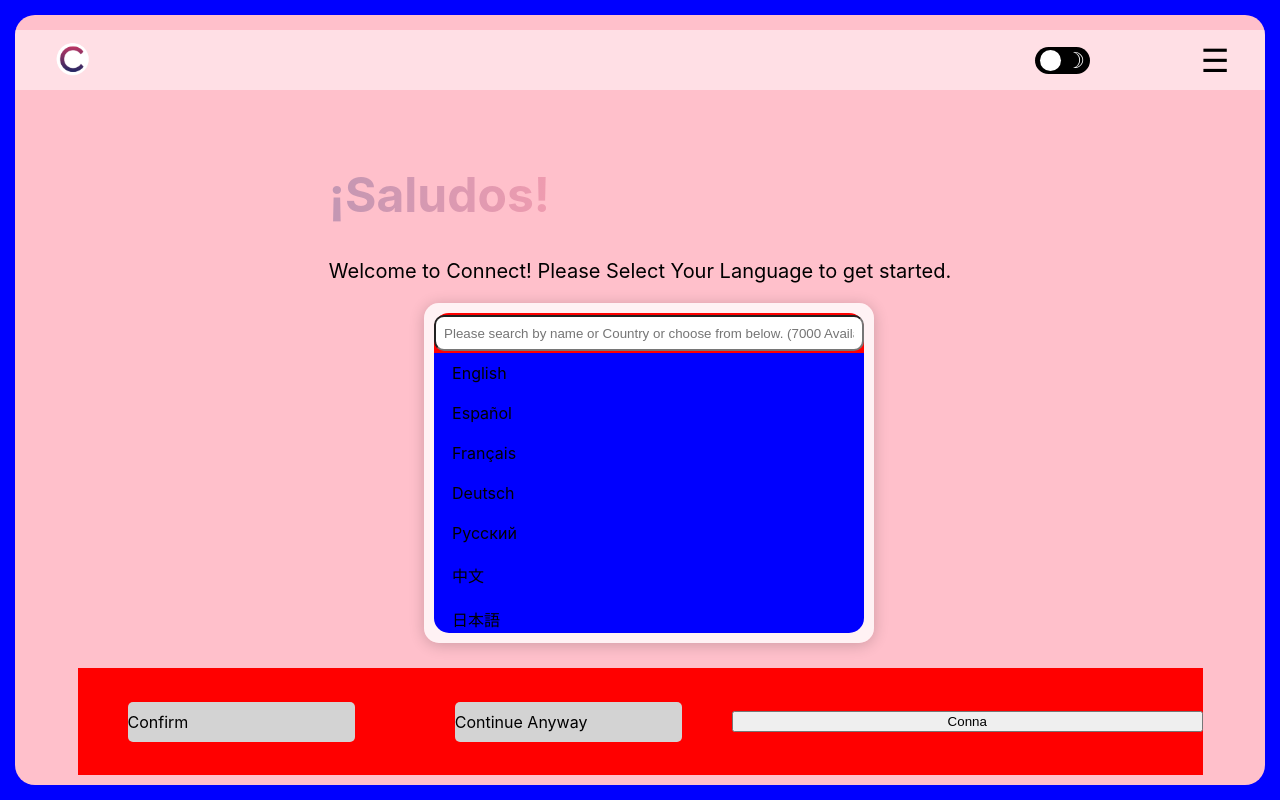
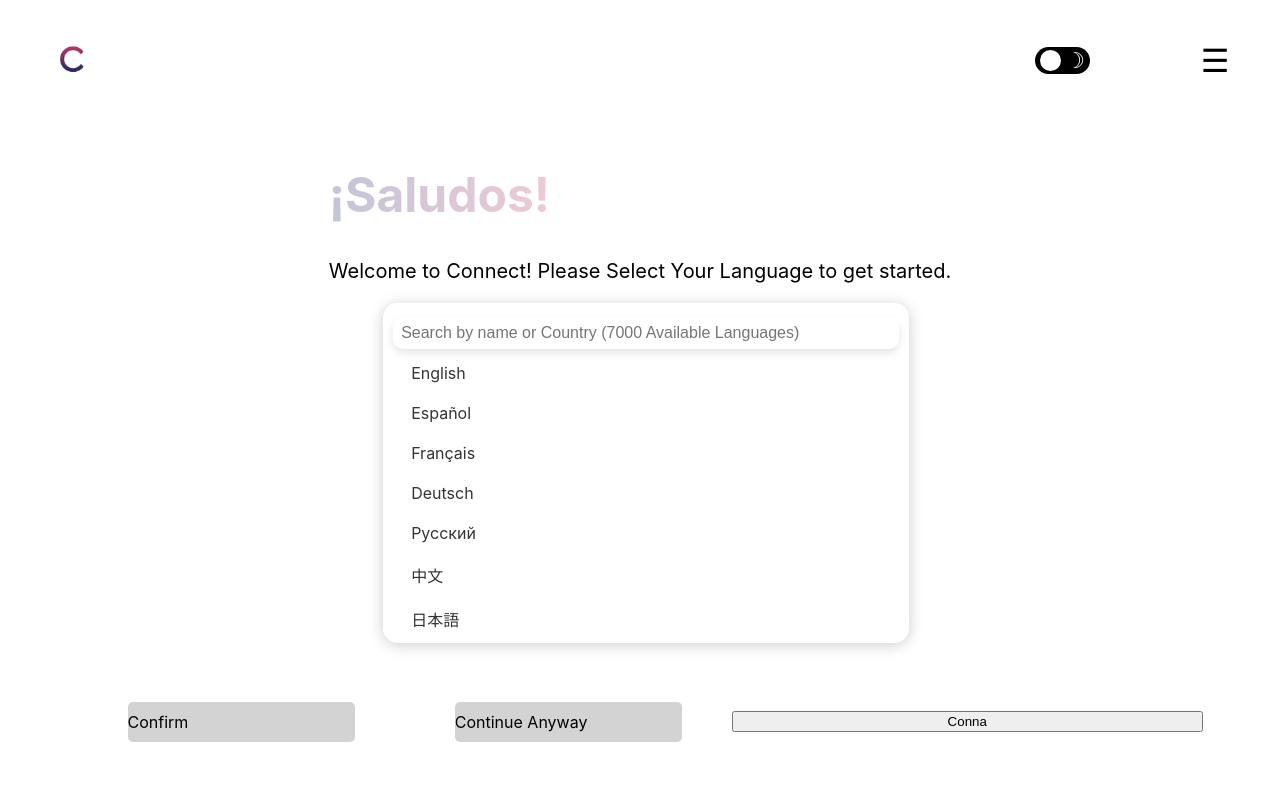
Before and after one commit to ZohebHasan/Connect, a React (Create React App) app in the folder client/: page /selectLanguagePage in a window 1280 px wide. Built offline with nearby package versions, Linux system fonts and the light colour scheme.

Commit message:
language Dropdown: Complete

```diff
--- a/client/src/components/componentsSelectLanguage/smallComponents/languagesDropdown.jsx
+++ b/client/src/components/componentsSelectLanguage/smallComponents/languagesDropdown.jsx
@@ -5,20 +5,21 @@
 export default function LanguagesDropDown() {
     const [searchTerm, setSearchTerm] = useState('');
     const languages = [
-        { "name": "English", "code": "en" },
-        { "name": "Español", "code": "es" },
-        { "name": "Français", "code": "fr" },
-        { "name": "Deutsch", "code": "de" },
-        { "name": "Русский", "code": "ru" },
-        { "name": "中文", "code": "cn" },
-        { "name": "日本語", "code": "ja" },
-        { "name": "한국어", "code": "ko" },
-        { "name": "हिन्दी", "code": "hi" },
-        { "name": "العربية", "code": "ar" }
+        { "name": "English", "code": "en", "countries": ["United States", "United Kingdom", "Australia", "Canada"] },
+        { "name": "Español", "code": "es", "countries": ["Spain", "Mexico", "Colombia"] },
+        { "name": "Français", "code": "fr", "countries": ["France", "Belgium", "Switzerland"] },
+        { "name": "Deutsch", "code": "de", "countries": ["Germany", "Austria", "Switzerland"] },
+        { "name": "Русский", "code": "ru", "countries": ["Russia", "Belarus"] },
+        { "name": "中文", "code": "cn", "countries": ["China"] },
+        { "name": "日本語", "code": "ja", "countries": ["Japan"] },
+        { "name": "한국어", "code": "ko", "countries": ["South Korea"] },
+        { "name": "हिन्दी", "code": "hi", "countries": ["India"] },
+        { "name": "العربية", "code": "ar", "countries": ["Saudi Arabia", "Iraq", "Egypt"] }
     ];
 
     const filteredLanguages = languages.filter(lang =>
-        lang.name.toLowerCase().includes(searchTerm.toLowerCase())
+        lang.name.toLowerCase().includes(searchTerm.toLowerCase()) ||
+        lang.countries.some(country => country.toLowerCase().includes(searchTerm.toLowerCase()))
     );
 
     return (
@@ -28,7 +29,7 @@
                 <input
                         type="text"
                         className="search-box"
-                        placeholder="Please search by name or Country or choose from below. (7000 Available Languages)"
+                        placeholder="Search by name or Country (7000 Available Languages)"
                         value={searchTerm}
                         onChange={e => setSearchTerm(e.target.value)}
                 />
--- a/client/src/stylesheets/App.css
+++ b/client/src/stylesheets/App.css
@@ -11,7 +11,6 @@
 
 body:not(.dark-mode) {
   background-color: white;
-  background-color: blue;
   color: black;
 }
 
@@ -26,13 +25,8 @@
 }
 
 .selectLanguagePageContainer{
-
-  /* height: 90%;
-  width: 90%;
-  margin: auto; */
   margin: 15px 15px 15px 15px;
   width: calc(100vw - 30px);
-  /* overflow: scroll; */
   height: calc(100vh - 30px);
   border-radius: 20px;
   display: flex;
@@ -40,14 +34,10 @@
   align-items: center;
   position:relative;
   overflow: auto;
-  background-color: pink;
+
 }
 
 .selectLanguagePageContainer .selectLanguageBackground {
-  /* top: 0;
-  right:0;
-  bottom: 0;
-  left: 0; */
   display: flex;
   width: 100%;
   height: 100%;
--- a/client/src/stylesheets/selectLanguagePage/selectLanguageBody.css
+++ b/client/src/stylesheets/selectLanguagePage/selectLanguageBody.css
@@ -15,11 +15,7 @@
     flex-direction: column;
     margin-top: 2%;
     padding: 10px;
-
-
  }
-
-
 
  .greetingMessage {
   flex: 0 0 auto;
@@ -37,44 +33,13 @@
 }
 
 
-
 .selectLanguagePageContainer .selectLanguageBodyContainer .dropDownText{
   align-self: flex-start;
   font-size: 20px;
   transition: left 0.5s ease-in-out;
   margin-top: -6%;
   flex:1;
-
 }
-
-
-/* @media (max-width: 1200px) {
-  .dropDownAndButtonsContainer {
-    width: 44%;
-    padding: 20px;
-  }
-
-  .dropDown, .searchBoxContainer, .languageListContainer {
-    width: 100%;
-  }
-
-  .greetingMessage, .dropDownText {
-    margin-left: 5%;
-    font-size: 2.5em;
-  }
-}
-
-@media (max-width: 768px) {
-  .dropDownAndButtonsContainer {
-    width: 90%;
-  }
-
-  .greetingMessage, .dropDownText {
-    margin-left: 4%;
-    font-size: 2em;
-  }
-} */
-
 
 .dropDownContainer {
   flex: 3;
@@ -101,7 +66,6 @@
   width: 100%;
   display: flex;
   align-items: center;
-  background-color: red;
 }
 
 .search-box {
@@ -110,6 +74,27 @@
   border-radius: 10px;
   outline: none;
   padding: 8px;
+  border: none;
+  box-shadow: 0 4px 8px rgba(0, 0, 0, 0.1);
+  transition: box-shadow 0.3s ease, border 0.3s ease;
+  font-size: 16px;
+  color: #333;
+  background-color: #fff;
+  transition: box-shadow 0.3s ease;
+}
+
+.search-box:focus {
+  box-shadow: 0 0 4px rgba(116, 2, 106, 0.1);
+  animation: mildGlow 1.5s infinite alternate ease-in-out;
+}
+
+@keyframes mildGlow {
+  from {
+    box-shadow: 0 0 2px rgba(146, 6, 134, 0.3); /* Start with a very mild glow */
+  }
+  to {
+    box-shadow: 0 0 6px rgba(204, 0, 187, 0.6); /* Slightly intensify the glow */
+  }
 }
 
 .languageListContainer {
@@ -119,15 +104,31 @@
   overflow-y: auto;
   border-bottom-right-radius: 15px;
   border-bottom-left-radius: 15px;
-  background-color: blue;
+}
+.dropdown-item {
+  padding: 10px 18px;
+  display: block;
+  transition: background-color 0.3s ease, box-shadow 0.3s ease, transform 0.2s ease;
+  color: #333;
+  text-decoration: none;
+  font-weight: 5px;
+  background-color: transparent;
 }
 
+.dropdown-item:hover, .dropdown-item:focus {
+  background-color: rgba(226, 226, 226, 0.486);
+  box-shadow: 0 4px 6px rgba(0, 0, 0, 0.1);
+  transform: translateY(-1px);
+}
 
-
-
-
-
-
+.dropdown-item:hover {
+  background-color: rgba(226, 226, 226, 0.486);
+}
+.dropdown-item:active {
+  background-color: #e0e0e0;
+  box-shadow: 0 2px 3px rgba(0, 0, 0, 0.2);
+  transform: translateY(1px);
+}
 .languageListContainer::-webkit-scrollbar {
     width: 5px;
 }
@@ -140,19 +141,11 @@
     background-color: darkgrey;
 }
 
-.dropdown-item {
-    padding: 10px 10px 10px 18px;
-    cursor: pointer;
-}
-
-.dropdown-item:hover {
-    background-color: #f0f0f0;
-}
 
 .selectLangBtns{
   margin-top: 15px;
   flex:1;
-  background-color: red;
+
   width: 100%;
   display: flex;
   flex-direction: row;
@@ -177,7 +170,6 @@
 }
 
 .confirmBtn , .declineBtn{
-
   background-color: lightgrey;
   text-decoration: none;
   border-radius: 5px;
@@ -195,6 +187,8 @@
   background-color: rgb(84, 84, 84);
   transform: translateY(2px);
 }
+
+/* Needs Testing */
 
 /* Small smartphones */
 @media (max-width: 320px) {
@@ -259,36 +253,3 @@
     margin: 10px 10px 10px 2%;
   }
 }
-
-/* Standard desktops */
-@media (max-width: 1920px) {
-  .selectLanguagePageContainer .selectLanguageBodyContainer .dropDownContainer  {
-    width: 38%;
-    margin: 10px 10px 10px 5%;
-  }
-}
-
-/* Wide screens */
-@media (max-width: 2560px) {
-  .selectLanguagePageContainer .selectLanguageBodyContainer .dropDownContainer  {
-    width: 38%;
-    margin: 10px 10px 10px 5%;
-  }
-}
-
-/* Ultra-wide screens */
-@media (max-width: 3440px) {
-  .selectLanguagePageContainer .selectLanguageBodyContainer .dropDownContainer {
-    width: 38%;
-    margin: 10px 10px 10px 5%;
-  }
-}
-
-/* 4K Ultra HD */
-@media (max-width: 3840px) {
-  .selectLanguagePageContainer .selectLanguageBodyContainer .dropDownContainer {
-    width: 35%;
-    margin: 10px 10px 10px 2.5%;
-
-  }
-}
```
